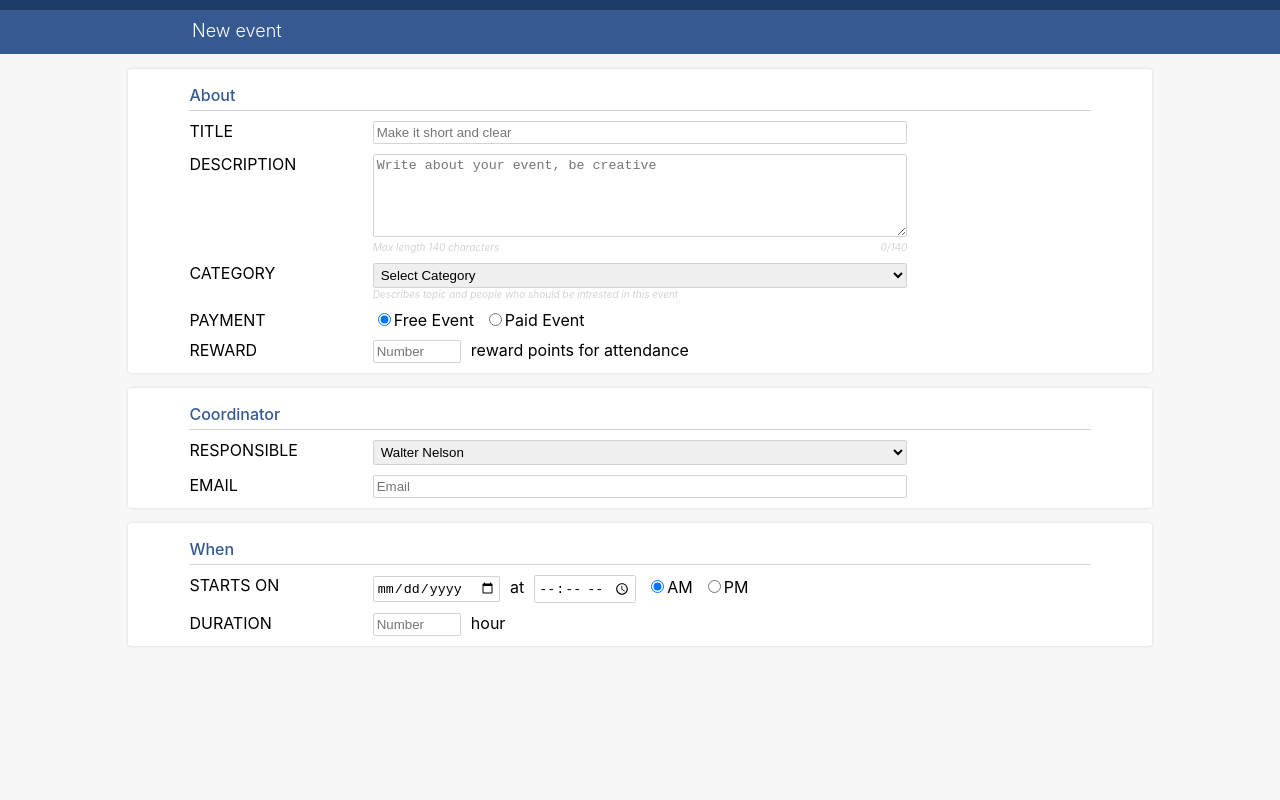
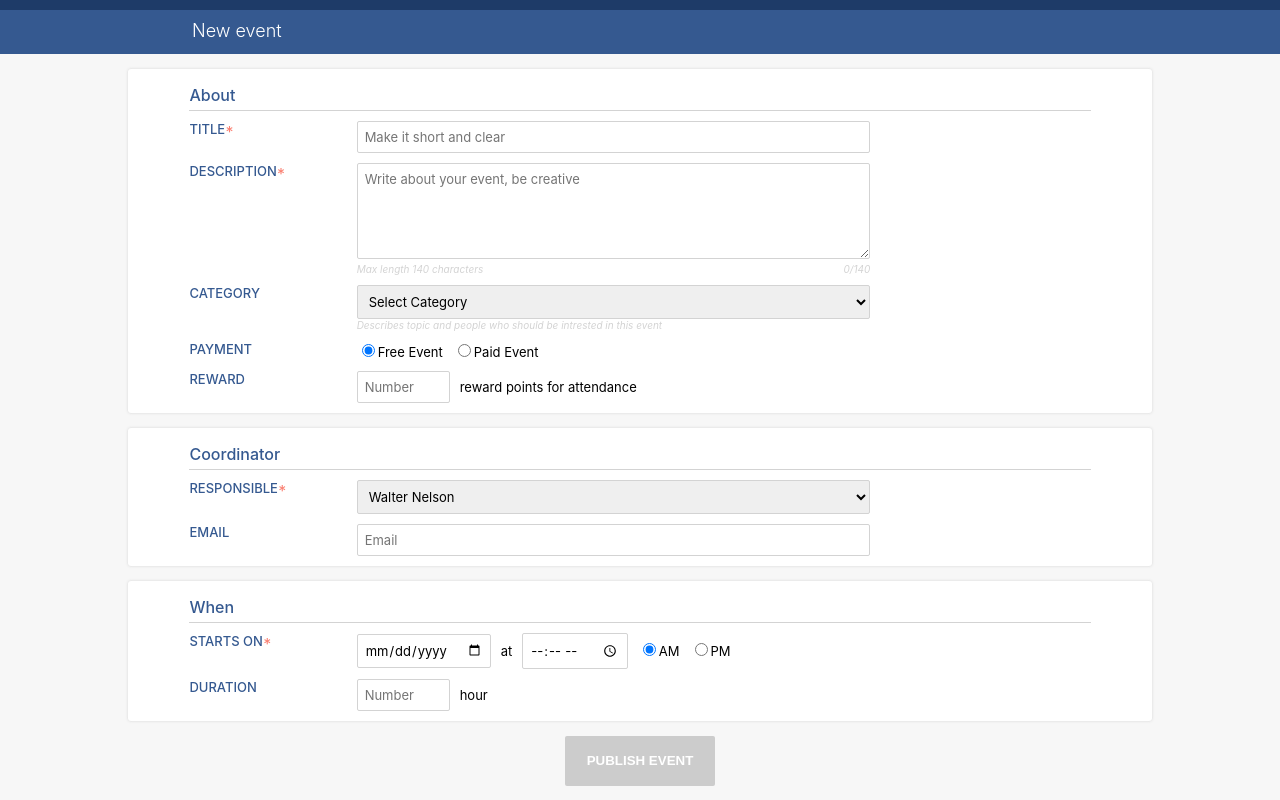
Before and after one commit to kplachecki/Form, a React (Create React App) app: page / in a window 1280 px wide. Built offline with nearby package versions, Linux system fonts and the light colour scheme.

Commit message:
form finished

```diff
--- a/src/App.js
+++ b/src/App.js
@@ -46,6 +46,7 @@ class App extends Component {
           categories)
         },
         value: "",
+        valueID: null,
         validation: {},
         valid: true
       },
@@ -74,13 +75,10 @@ class App extends Component {
             }
           ]
         },
-        value: "Free Event",
-        validation: {},
-        valid: true,
-        feeValue: "",
-        feeValid: false,
-        feeValidation: { required: true },
-        feeTouched: false
+        value: { radio: "Free Event", fee: "" },
+        validation: { radio: {}, fee: { required: false } },
+        valid: { radio: true, fee: false },
+        touched: { radio: true, fee: false }
       },
       reward: {
         form: "About",
@@ -120,7 +118,7 @@ class App extends Component {
           required: false,
           isEmail: true
         },
-        valid: false,
+        valid: true,
         touched: false
       },
       startsOn: {
@@ -153,7 +151,7 @@ class App extends Component {
         value: { date: "", time: "", radio: "AM" },
         validation: {
           date: { required: true, isDate: true },
-          time: { required: true },
+          time: { required: true, isTime: true },
           radio: {}
         },
         valid: { date: false, time: false, radio: true },
@@ -186,7 +184,79 @@ class App extends Component {
       }
     },
     currentUser: "walter.nelson@hussa.rs",
-    formIsValid: false
+    formIsValid: false,
+    posted: false
+  };
+
+  dateTimeHandler = (formElements, dateTime) => {
+    let time = formElements.startsOn.value.time;
+    const date = formElements.startsOn.value.date;
+    let [hours, minutes] = time.split(":");
+    const modifier = formElements.startsOn.value.radio;
+
+    if (hours === "12") {
+      hours = "00";
+    }
+
+    if (modifier === "PM") {
+      hours = parseInt(hours, 10) + 12;
+    }
+    time = `${hours}:${minutes}`;
+    dateTime = `${date}${"T"}${time}`;
+
+    return dateTime;
+  };
+
+  formSubmitHandler = event => {
+    event.preventDefault();
+    const formElements = { ...this.state.formElements };
+    let paidEvent = false;
+    let categoryID = null;
+    let coordinatorEmail = "";
+    let coordinatorID = "";
+    let dateTime = "";
+
+    if (formElements.payment.value !== "Free Event") {
+      paidEvent = true;
+    }
+
+    formElements.category.elementConfig.options.map(category => {
+      if (category.name === formElements.category.value) {
+        return (categoryID = category.id);
+      } else return false;
+    });
+
+    formElements.responsible.elementConfig.options.map(coordinator => {
+      if (
+        coordinator.name + " " + coordinator.lastname ===
+        formElements.responsible.value
+      ) {
+        return (
+          (coordinatorEmail = coordinator.email),
+          (coordinatorID = coordinator.id)
+        );
+      } else return false;
+    });
+
+    dateTime = this.dateTimeHandler(formElements, dateTime);
+
+    const form = {
+      title: formElements.title.value,
+      description: formElements.description.value,
+      category_id: categoryID,
+      paid_event: paidEvent,
+      event_fee: formElements.payment.value.fee,
+      reward: formElements.reward.value,
+      date: dateTime,
+      duration: formElements.duration.value * 3600,
+      coordinator: {
+        email: coordinatorEmail,
+        id: coordinatorID
+      }
+    };
+
+    this.setState({ posted: true });
+    console.log(form);
   };
 
   checkValidity = (value, rules) => {
@@ -199,6 +269,9 @@ class App extends Component {
     if (rules.isEmail) {
       let regex = /^(([^<>()[\]\\.,;:\s@"]+(\.[^<>()[\]\\.,;:\s@"]+)*)|(".+"))@((\[[0-9]{1,3}\.[0-9]{1,3}\.[0-9]{1,3}\.[0-9]{1,3}])|(([a-zA-Z\-0-9]+\.)+[a-zA-Z]{2,}))$/;
       isValid = regex.test(value) && isValid;
+      if (value === "") {
+        isValid = true;
+      }
     }
 
     if (rules.isDate) {
@@ -208,7 +281,11 @@ class App extends Component {
       const yyyy = today.getFullYear();
 
       today = yyyy + "-" + mm + "-" + dd;
-      isValid = today < value && isValid;
+      isValid = today <= value && isValid;
+    }
+
+    if (rules.isTime) {
+      isValid = value <= "12:59" && value > "00:59" && isValid;
     }
 
     return isValid;
@@ -227,15 +304,34 @@ class App extends Component {
       updatedFormElement.touched[event.target.name] = true;
       updatedForm[inputElement] = updatedFormElement;
       this.setState({ formElements: updatedForm });
-    } else if (event.target.name === "fee") {
-      updatedFormElement.feeValue = event.target.value;
-      updatedFormElement.feeValid = this.checkValidity(
-        updatedFormElement.feeValue,
-        updatedFormElement.feeValidation
-      );
-      updatedFormElement.feeTouched = true;
-      updatedForm[inputElement] = updatedFormElement;
-      this.setState({ formElements: updatedForm });
+      this.formValidationCheckout(updatedForm);
+    } else if (inputElement === "payment") {
+      if (event.target.value === "Paid Event") {
+        updatedFormElement.value.radio = event.target.value;
+        updatedFormElement.validation.fee.required = true;
+        updatedForm[inputElement] = updatedFormElement;
+        this.setState({ formElements: updatedForm });
+        this.formValidationCheckout(updatedForm);
+      } else if (event.target.value === "Free Event") {
+        updatedFormElement.value.radio = event.target.value;
+        updatedFormElement.validation.fee.required = false;
+        updatedFormElement.touched.fee = false;
+        updatedFormElement.value.fee = "";
+        updatedForm[inputElement] = updatedFormElement;
+        this.setState({ formElements: updatedForm });
+        this.formValidationCheckout(updatedForm);
+      } else if (event.target.name === "fee") {
+        updatedFormElement.value.fee = event.target.value;
+        updatedFormElement.valid.fee = this.checkValidity(
+          updatedFormElement.value.fee,
+          updatedFormElement.validation.fee
+        );
+        updatedFormElement.touched.fee = true;
+
+        updatedForm[inputElement] = updatedFormElement;
+        this.setState({ formElements: updatedForm });
+        this.formValidationCheckout(updatedForm);
+      }
     } else {
       updatedFormElement.value = event.target.value;
       updatedFormElement.valid = this.checkValidity(
@@ -245,14 +341,50 @@ class App extends Component {
       updatedFormElement.touched = true;
 
       updatedForm[inputElement] = updatedFormElement;
+
       this.setState({ formElements: updatedForm });
+      this.formValidationCheckout(updatedForm);
     }
+  };
+
+  formValidationCheckout = form => {
+    let isValid = false;
+    let payment = true;
+    if (
+      form.payment.value.radio === "Paid Event" &&
+      form.payment.valid.fee === false
+    ) {
+      payment = false;
+    }
+    isValid = {
+      title: form.title.valid,
+      description: form.description.valid,
+      payment: payment,
+      email: form.email.valid,
+      date: form.startsOn.valid.date,
+      timie: form.startsOn.valid.time
+    };
+
+    let formIsValid = true;
+    Object.values(isValid).map(element => {
+      if (element && formIsValid) {
+        return (formIsValid = true);
+      } else return (formIsValid = false);
+    });
+
+    this.setState({ formIsValid: formIsValid });
   };
 
   render() {
     return (
       <React.Fragment>
-        <Header /> <Forms {...this.state} changed={this.inputChangeHandler} />
+        <Header />
+        <Forms
+          {...this.state}
+          changed={this.inputChangeHandler}
+          submit={this.formSubmitHandler}
+          btnState={this.state.formIsValid}
+        />
       </React.Fragment>
     );
   }
--- a/src/components/UI/Input/Input.js
+++ b/src/components/UI/Input/Input.js
@@ -12,13 +12,13 @@ const input = props => {
           </label>
         );
       } else {
-        if (props.payment.value === "Paid Event") {
+        if (props.payment.value.radio === "Paid Event") {
           const feeClasses = [];
           feeClasses.push(classes.NumberWidth);
           if (
-            !props.payment.feeValid &&
-            props.payment.feeValidation &&
-            props.payment.feeTouched
+            !props.payment.valid.fee &&
+            props.payment.validation.fee &&
+            props.payment.touched.fee
           ) {
             feeClasses.push(classes.Invalid);
           }
--- a/src/components/UI/Select/Select.js
+++ b/src/components/UI/Select/Select.js
@@ -22,7 +22,10 @@ const select = props => {
               {props.options.map(option => {
                 if (group.label === option.label) {
                   return (
-                    <option value={option.name} key={option.id}>
+                    <option
+                      value={option.name + " " + option.lastname}
+                      key={option.id}
+                    >
                       {option.name + " " + option.lastname}
                     </option>
                   );
--- /dev/null
+++ b/src/containers/ErrorMessage/ErrorMessage.js
@@ -0,0 +1,14 @@
+import React from "react";
+import classes from "./ErrorMessage.module.css";
+
+const errorMessage = props => (
+  <div className={classes.Error}>
+    <div className={classes.Prompt}>
+      <div className={classes.Arrow} />
+      <div className={classes.Rectangle} style={{ height: props.height }}>
+        {props.children}
+      </div>
+    </div>
+  </div>
+);
+export default errorMessage;
--- a/src/containers/Forms/Form/Form.module.css
+++ b/src/containers/Forms/Form/Form.module.css
@@ -19,3 +19,20 @@
   font-weight: 450;
   margin-bottom: 5px;
 }
+.Button {
+  display: flex;
+  justify-content: space-around;
+}
+.Button > button {
+  background-color: #ff8e1d;
+  border: none;
+  color: white;
+  border-radius: 2px;
+  height: 50px;
+  width: 150px;
+  font-weight: 600;
+}
+.Button > button:disabled {
+  cursor: not-allowed;
+  background-color: #ccc;
+}
--- a/src/containers/Forms/Forms.js
+++ b/src/containers/Forms/Forms.js
@@ -1,6 +1,8 @@
 import React, { Component } from "react";
 import InputSwitcher from "../../containers/InputSwitcher/InputSwitcher";
 import Form from "./Form/Form";
+import SuccessMessage from "./../SuccessMessage/SuccessMessage";
+import classes from "./Form/Form.module.css";
 
 class Forms extends Component {
   render() {
@@ -22,7 +24,7 @@ class Forms extends Component {
     }
 
     let form = (
-      <React.Fragment>
+      <form onSubmit={event => this.props.submit(event)}>
         {formPartsArray.map(formPart => {
           return (
             <Form title={formPart.config.title} key={formPart.id}>
@@ -51,8 +53,14 @@ class Forms extends Component {
             </Form>
           );
         })}
-      </React.Fragment>
+        <div className={classes.Button}>
+          <button disabled={!this.props.btnState}>PUBLISH EVENT</button>
+        </div>
+      </form>
     );
+    if (this.props.posted) {
+      form = <SuccessMessage />;
+    }
     return form;
   }
 }
--- a/src/containers/Forms/Forms.module.css
+++ /dev/null
@@ -1,16 +0,0 @@
-.Body {
-  width: 80%;
-  margin: 15px auto;
-  background-color: white;
-  border-radius: 3px;
-  box-shadow: 0px 0px 3px lightgray;
-}
-.Form {
-  width: 88%;
-  border-top: 1px solid lightgrey;
-  margin: 15px auto;
-}
-.Text {
-  color: #355990;
-  font-weight: 450;
-}
--- a/src/containers/InputSwitcher/InputSwitcher.js
+++ b/src/containers/InputSwitcher/InputSwitcher.js
@@ -3,6 +3,7 @@ import classes from "./InputSwitcher.module.css";
 import Select from "../../components/UI/Select/Select";
 import Input from "../../components/UI/Input/Input";
 import MixedInput from "../../components/UI/MixedInput/MixedInput";
+import ErrorMessage from "../ErrorMessage/ErrorMessage";
 
 const inputSwitcher = props => {
   let inputElement = null;
@@ -13,7 +14,34 @@ const inputSwitcher = props => {
     case "input":
       if (!props.valid && props.shouldValidate && props.touched) {
         inputClasses.push(classes.Invalid);
-        errorMessage = <span>ERROR</span>;
+        errorMessage = (
+          <ErrorMessage>
+            <span>{props.label} can't be empty</span>
+          </ErrorMessage>
+        );
+      }
+      if (props.elementConfig.type === "email") {
+        if (!props.valid && props.shouldValidate && props.touched) {
+          inputClasses.push(classes.Invalid);
+          errorMessage = (
+            <ErrorMessage>
+              <span>Check email format</span>
+            </ErrorMessage>
+          );
+        }
+      }
+      if (props.label === "payment") {
+        if (
+          !props.payment.valid.fee &&
+          props.payment.validation.fee &&
+          props.payment.touched.fee
+        ) {
+          errorMessage = (
+            <ErrorMessage>
+              <span>Fee can't be empty</span>
+            </ErrorMessage>
+          );
+        }
       }
 
       inputElement = (
@@ -29,6 +57,11 @@ const inputSwitcher = props => {
     case "textarea":
       if (!props.valid && props.shouldValidate && props.touched) {
         inputClasses.push(classes.Invalid);
+        errorMessage = (
+          <ErrorMessage height="37px">
+            <span>{props.label} can't be empty</span>
+          </ErrorMessage>
+        );
       }
       inputClasses.push(classes.FullWidth);
       inputElement = (
@@ -43,6 +76,11 @@ const inputSwitcher = props => {
     case "select":
       if (!props.valid && props.shouldValidate && props.touched) {
         inputClasses.push(classes.Invalid);
+        errorMessage = (
+          <ErrorMessage>
+            <span>{props.label} can't be empty</span>
+          </ErrorMessage>
+        );
       }
       inputElement = (
         <Select
@@ -55,6 +93,28 @@ const inputSwitcher = props => {
       );
       break;
     case "inputDateTime":
+      if (
+        !props.valid.date &&
+        props.shouldValidate.date &&
+        props.touched.date
+      ) {
+        errorMessage = (
+          <ErrorMessage height="37px">
+            <span>{props.elementConfig.date.type} should be future date</span>
+          </ErrorMessage>
+        );
+      }
+      if (
+        !props.valid.time &&
+        props.shouldValidate.time &&
+        props.touched.time
+      ) {
+        errorMessage = (
+          <ErrorMessage height="37px">
+            <span>{props.elementConfig.time.type} should be 12h format</span>
+          </ErrorMessage>
+        );
+      }
       inputElement = (
         <MixedInput
           {...props.elementConfig}
@@ -105,11 +165,28 @@ const inputSwitcher = props => {
       </div>
     );
   }
+  let newLabel = null;
+  if (
+    props.label === "title" ||
+    props.label === "description" ||
+    props.label === "responsible" ||
+    props.label === "starts on"
+  ) {
+    newLabel = (
+      <label className={classes.Label}>
+        {props.label}
+        <span>*</span>
+      </label>
+    );
+  } else {
+    newLabel = <label className={classes.Label}>{props.label}</label>;
+  }
 
+  if (props.label)
     return (
       <div className={classes.Input}>
         <div className={classes.Columns}>
-        <label className={classes.Label}>{props.label}</label>
+          {newLabel}
           <div className={classes.MainInputs}>
             {inputElement}
             {comment}
--- a/src/containers/InputSwitcher/InputSwitcher.module.css
+++ b/src/containers/InputSwitcher/InputSwitcher.module.css
@@ -6,9 +6,10 @@
 input,
 select,
 textarea {
-  padding: 3px;
+  padding: 7px;
   border: 1px solid lightgray;
-  border-radius: 2px 2px 2px 2px;
+  border-radius: 2px;
+  font-family: inherit;
 }
 
 input[type="number"]::-webkit-outer-spin-button,
@@ -19,35 +20,22 @@ input[type="number"]::-webkit-inner-spin-button {
 
 .Label {
   text-transform: uppercase;
+  font-size: small;
+  color: #355990;
+  font-weight: 500;
 }
-
+.Label > *:last-child {
+  color: salmon;
+}
 .Columns {
   display: grid;
-  grid-template-columns: minmax(0, 2fr) minmax(0, 6fr) minmax(0, 2fr);
+  grid-template-columns: minmax(0, 2fr) minmax(0, 6fr) minmax(0, 3fr);
+  grid-template-columns: 18% 57% 23%;
   grid-column-gap: 5px;
 }
 
-/* .InputElement {
-  border: 1px solid #ccc;
-  background-color: white;
-  font: inherit;
-} */
-/*
-.InputElement {
-  grid-column-start: [input];
-  grid-column-end: [input];
-} */
-
-/* .InputElement:focus {
-  outline: none;
-  background-color: red;
-} */
-
 .Invalid {
-  border: 1px solid red;
-}
-.Stretch {
-  width: 100%;
+  border: 1px solid salmon;
 }
 
 .FullWidth {
@@ -71,6 +59,7 @@ input[type="number"]::-webkit-inner-spin-button {
 }
 .MainInputs > * {
   margin-right: 10px;
+  font-size: small;
 }
 .MainInputs > *:last-child {
   margin-right: 0px;
--- /dev/null
+++ b/src/containers/SuccessMessage/SuccessMessage.js
@@ -0,0 +1,13 @@
+import React from "react";
+import classes from "./SuccessMessage.module.css";
+
+const successMessage = props => (
+  <div className={classes.Body}>
+    <div className={classes.Container}>
+      <p className={classes.Text}>Success</p>
+      <p className={classes.Message}>Event has been created.</p>
+    </div>
+  </div>
+);
+
+export default successMessage;
```
Also changed, not shown: src/containers/ErrorMessage/ErrorMessage.module.css (added, +40 -0 lines), src/containers/SuccessMessage/SuccessMessage.module.css (added, +24 -0 lines). Lines whose indentation alone changed are shown as unchanged.
